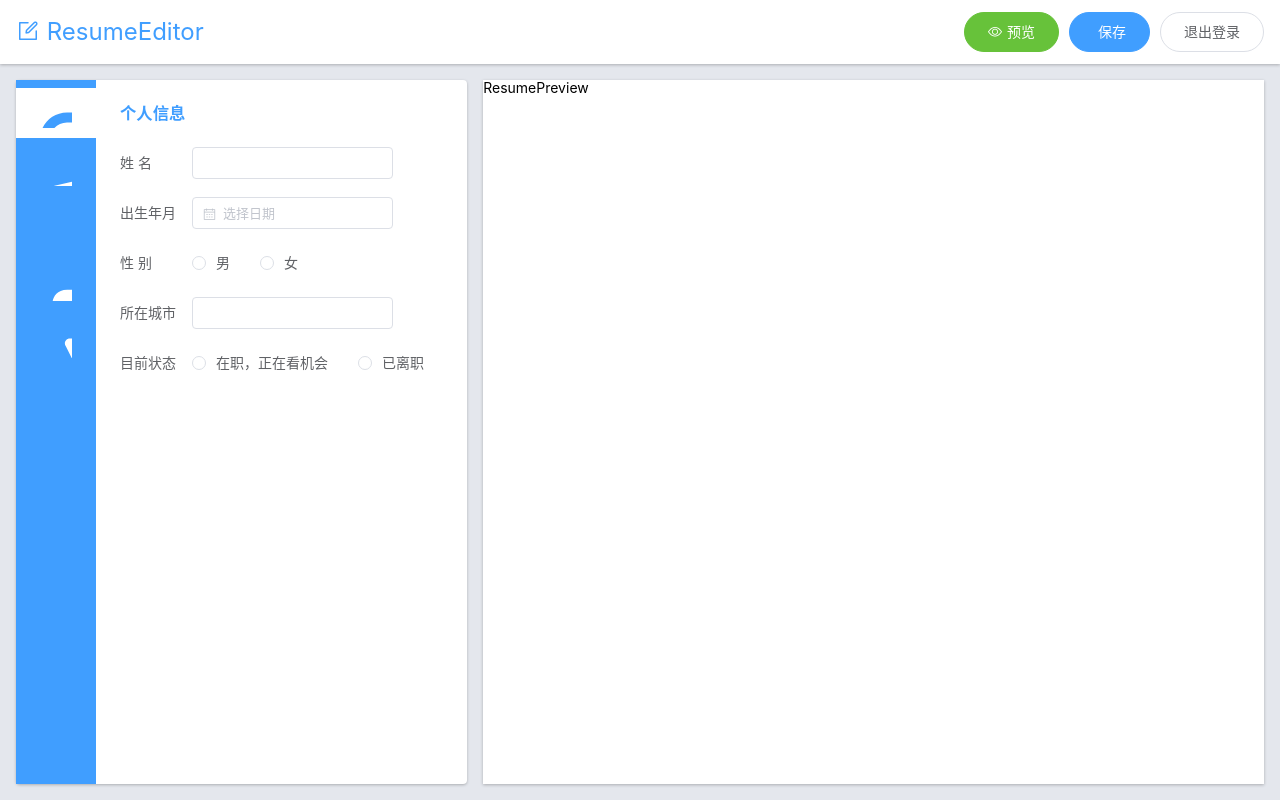
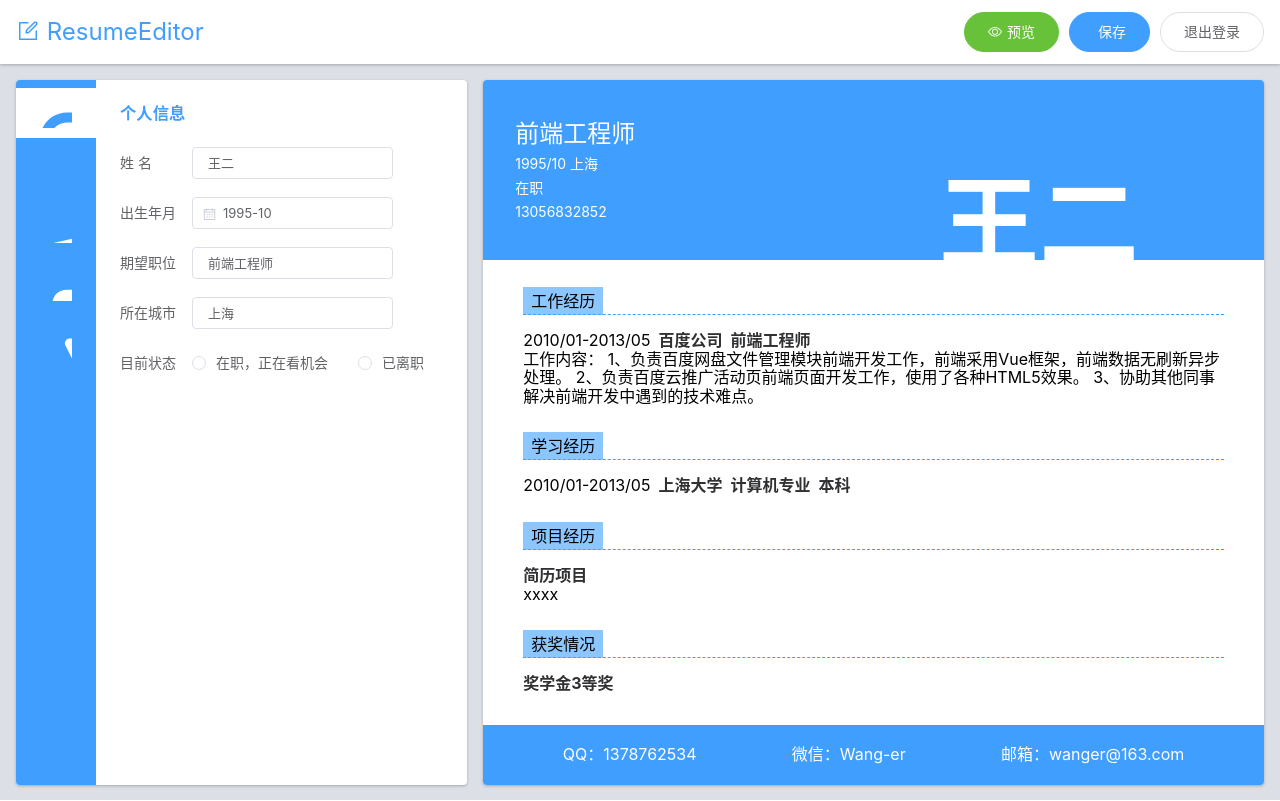
Before and after one commit to Saraalwayslikeworld/vue-resumer, a Vue app: page / in a window 1280 px wide. Built offline with nearby package versions, Linux system fonts and the light colour scheme.

Commit message:
完成预览部分

```diff
--- a/package.json
+++ b/package.json
@@ -12,9 +12,12 @@
   "dependencies": {
     "element-ui": "^2.4.0",
     "normalize.css": "^8.0.0",
-    "vue": "^2.5.2"
+    "vue": "^2.5.2",
+    "vue-router": "^3.0.1",
+    "vuex": "^3.0.1"
   },
   "devDependencies": {
+    "ajv": "^6.5.0",
     "autoprefixer": "^7.1.2",
     "babel-core": "^6.22.1",
     "babel-helper-vue-jsx-merge-props": "^2.0.3",
--- a/src/App.vue
+++ b/src/App.vue
@@ -3,11 +3,12 @@
     <!-- <div class="loginPage"></div> -->
     <div class="editPage">
       <header>
-        <Topbar class="topbar"/>
+        <Topbar v-show="!previewMode" class="topbar"/>
       </header>
       <main>
-        <Editor class="editor"/>
-        <Preview class="preview"/>
+        <Editor class="editor" v-show="!previewMode"/>
+        <Preview class="preview" v-bind:class="{viewMode: previewMode}"/>
+        <el-button class="exit" type="success" round @click="previewMode = false" v-show="previewMode">退出预览</el-button>
       </main>
   </div>
   </div>
@@ -20,26 +21,27 @@ import Preview from './components/ResumePreview'
 import Editor from './components/ResumeEditor'
 import icons from './assets/icons'
 
+import store from './store/index'
+
 export default {
   name: 'App',
-  data: function(){
-    return {
-      resume:{
-        profile:{name:'',birthday:'',gender:'',status:'',workyear:'',city:'',expectCity:'',expectWork:''},
-        workHistory:{duration:'',company:'',content:''},
-        studyHistory:{duration:'',school:'',major:'',degree:''},
-        projects:{name:'',content:''},
-        contacts:{qq:'',wechat:'',email:'',phone:''}
-      }
-    }
-  },
+  store,
   components: {
     Topbar,Preview,Editor
   },
   created(){
     document.body.insertAdjacentHTML('afterbegin', icons)
+  },
+  computed:{
+    previewMode:{
+      get(){
+        return this.$store.state.previewMode
+      },
+      set(value){
+        this.$store.commit('preview',value)
+      }
+    }
   }
-
 }
 </script>
 
@@ -50,7 +52,7 @@ $bgcolor: rgba(64, 160, 255, 0.6);
   height: 100vh;
   display: flex;
   flex-direction: column;
-  background: #E4E7ED;
+  background: #DCDFE6;
   >main {
     flex-grow: 1;
   }
@@ -58,17 +60,21 @@ $bgcolor: rgba(64, 160, 255, 0.6);
     max-width: 1440px;
     min-width: 1024px;
     width: 100%;
-    // margin: 16px 0;
     padding:  16px;
+    position: relative;
     display: flex;
-    align-self: center;
-    justify-content: space-between;
+    justify-content: space-around;
     >.editor {
       width: calc(40% - 48px);
       margin-right: 16px;
     }
     >.preview {
       flex: 1;
+    }
+    >.exit{
+      position: absolute;
+      right: 48px;
+      top: 32px;
     }
   }
 }
@@ -79,6 +85,11 @@ $bgcolor: rgba(64, 160, 255, 0.6);
     vertical-align: -0.1em;
     font-size:16px;
   }
-
+.viewMode {
+  align-self: center;
+  max-width: 60%;
+  overflow: auto;
+  height: 100vh;
+}
 
 </style>
--- a/src/components/EditorProfile.vue
+++ b/src/components/EditorProfile.vue
@@ -5,16 +5,11 @@
           <el-form-item label="姓 名">
             <el-input v-model="profile.name" style="width:80%"></el-input>
           </el-form-item>
-           <el-form-item label="出生年月">
-
-              <el-date-picker type="date" placeholder="选择日期" v-model="profile.birthday" style="width:80%" format="yyyy-MM "></el-date-picker>
-
+          <el-form-item label="出生年月">
+              <el-date-picker type="date" placeholder="选择日期" v-model="profile.birthday" style="width:80%" value-format="yyyy/MM" format="yyyy-MM "></el-date-picker>
           </el-form-item>
-           <el-form-item label="性 别">
-            <el-radio-group v-model="profile.gender">
-              <el-radio label="男"></el-radio>
-              <el-radio label="女"></el-radio>
-            </el-radio-group>
+          <el-form-item label="期望职位">
+            <el-input v-model="profile.position" style="width:80%"></el-input>
           </el-form-item>
           <el-form-item label="所在城市">
             <el-input v-model="profile.city" style="width:80%"></el-input>
--- a/src/components/ResumeEditor.vue
+++ b/src/components/ResumeEditor.vue
@@ -2,7 +2,7 @@
   <div id="Editor">
     <nav>
       <ol>
-        <li v-for="item in resume.config" :key="item.field" :class="{active: item.field === selected}"
+        <li v-for="item in config" :key="item.field" :class="{active: item.field === selected}"
             @click="selected = item.field">
           <svg class="icon" aria-hidden="true">
               <use v-bind:xlink:href="`#icon-${item.icon}`"></use>
@@ -15,16 +15,16 @@
         <ProfileEditor v-bind:profile="resume.profile"/>
       </li>
       <li  v-show="selected === 'workHistory'">
-        <ItemEditor v-bind:items="resume.workHistory" :labels="{company:'公司',duration:'起始日期',content:'工作内容'}" title="工作经历"/>
+        <ItemEditor v-bind:items="resume.workHistory" :labels="{company:'公司',duration:'起始日期',position:'职位',content:'工作内容'}" :title="config[1].title"/>
       </li>
       <li  v-show="selected === 'education'">
-        <ItemEditor v-bind:items="resume.education" :labels="{'school':'学校',duration:'起始日期',major:'专业',degree:'学位'}" title="学习经历"/>
+        <ItemEditor v-bind:items="resume.education" :labels="{'school':'学校',duration:'起始日期',major:'专业',degree:'学位'}" :title="config[2].title"/>
       </li>
       <li  v-show="selected === 'projects'">
-        <ItemEditor v-bind:items="resume.projects" :labels="{name:'项目',content:'项目内容'}" title="项目经历"/>
+        <ItemEditor v-bind:items="resume.projects" :labels="{name:'项目',content:'项目内容'}" :title="config[3].title"/>
       </li>
       <li  v-show="selected === 'awards'">
-        <ItemEditor v-bind:items="resume.awards" :labels="{name:'奖励荣誉'}" title="获奖情况"/>
+        <ItemEditor v-bind:items="resume.awards" :labels="{name:'奖励荣誉'}" :title="config[4].title"/>
       </li>
       <li v-show="selected === 'contacts'">
         <ContactEditor v-bind:contacts="resume.contacts"/>
@@ -41,27 +41,22 @@ import ItemEditor from './EditorItem.vue'
 export default {
   name: 'Editor',
   components:{ ProfileEditor,ContactEditor,ItemEditor},
-  data(){
-    return {
-      selected: 'profile',
-      resume:{
-        config:[
-          {field:'profile',icon:'id'},
-          {field:'education',icon:'study'},
-          {field:'workHistory',icon:'work'},
-          {field:'projects',icon:'project'},
-          {field:'awards',icon:'reward'},
-          {field:'contacts',icon:'contact'},
-        ],
-        profile:{name:'',birthday:'',gender:'',status:'',city:''},
-        workHistory:[{duration:'',company:'',content:''}],
-        education:[{duration:'',school:'',major:'',degree:''}],
-        projects:[{name:'',content:''}],
-        awards: [{name:''}],
-        contacts:{qq:'',wechat:'',email:'',phone:''}
+  computed:{
+    config(){
+      return this.$store.state.config
+    },
+    selected:{
+      get(){
+        return this.$store.state.selected
+      },
+      set(value){
+        return this.$store.commit('switchTab',value)
       }
+    },
+    resume(){
+      return this.$store.state.resume
     }
-  }
+  },
 }
 </script>
 
@@ -72,6 +67,7 @@ export default {
     background: #fff;
     box-shadow:0 1px 3px 0 rgba(0,0,0,0.25);
     border-radius: 4px;
+    overflow: hidden;
     display: flex;
     > nav {
       min-width: 60px;
--- a/src/components/ResumePreview.vue
+++ b/src/components/ResumePreview.vue
@@ -1,19 +1,107 @@
 <template>
   <div id="Preview">
-    ResumePreview
+    <header>
+      <h1 class="name">{{resume.profile.name||"请填写姓名"}}</h1>
+      <p class="title">{{resume.profile.position||'请填写职位'}}</p>
+      <p class="msg">{{(resume.profile.birthday||'请填写出生年月')+' '+ (resume.profile.city||'请填写城市')}}</p>
+      <p class="msg">{{resume.profile.status}}</p>
+      <p class="contacts">
+        {{resume.contacts.phone||'请填写联系电话'}}
+      </p>
+    </header>
+    <section v-for="(items,key,index) in resume" :key="index" v-if="index!==0 && index!==5">
+      <span class="title" v-if="index!==0">{{config[index].title}}</span>
+      <hr v-if="index!==0">
+      <li v-for="item in items" :key="item">
+        <p class="content" v-for="(value,key) in item" :key="key" v-if="key=='content'">{{ (value||'请填写详细内容') }}</p>
+        <span class="time" v-else-if="value instanceof Array">{{ value.join('-')||'0000/00-0000/00' }}</span>
+        <span class="msg" v-else>{{ (value||'请填写信息') }}</span>
+      </li>
+    </section>
+    <footer>
+      <span>QQ：{{resume.contacts.qq || '请填写信息'}}</span>
+      <span>微信：{{resume.contacts.wechat || '请填写信息'}}</span>
+      <span>邮箱：{{resume.contacts.email || '请填写信息'}}</span>
+    </footer>
   </div>
 </template>
 
 <script>
 export default {
   name: 'Preview',
+  computed:{
+    resume(){
+      return this.$store.state.resume
+    },
+    config(){
+      return this.$store.state.config
+    }
+  }
 }
 </script>
 
-<!-- Add "scoped" attribute to limit CSS to this component only -->
-<style scoped>
+<style scoped lang="scss">
+  $maincolor:#409EFF;
+  $bgcolor: rgba(64, 160, 255, 0.6);
+  * {margin:0;padding:0; font-size:16px;}
   #Preview {
     background: #fff;
     box-shadow:0 1px 3px 0 rgba(0,0,0,0.25);
+    border-radius: 4px;
+    overflow: auto;
+    header {
+      height: 180px;
+      background: $maincolor;
+      padding: 32px;
+      color: #fff;
+      position: relative;
+      h1.name {
+        font-size: 100px;
+        position: absolute;
+        bottom: -20px;
+        right: 16%;
+      }
+      p.title {
+         font-size: 24px;
+      }
+      p{
+        font-size: 14px;
+        margin-top:8px;
+      }
+    }
+    section{
+      margin: 32px 40px;
+      .title {
+        background: $bgcolor;
+        padding: 4px 8px;
+        font-size: 16px;
+      }
+      hr {
+        margin: 4px 0;
+        border: none;
+        border-top: 1px dashed $maincolor;
+      }
+      li {
+        margin-top: 16px;
+        span {
+          padding: 4px 8px 4px 0;
+        }
+        .msg {
+          color:#303133;
+          font-weight: bold;
+        }
+      }
+    }
+    footer {
+      height: 60px;
+      margin-top: 32px;
+      padding: 16px 32px;
+      background: $maincolor;
+      color:#fff;
+      display: flex;
+      justify-content: space-around;
+      align-items: center;
+    }
   }
+
 </style>
--- a/src/components/Topbar.vue
+++ b/src/components/Topbar.vue
@@ -3,7 +3,7 @@
     <div class="wrapper">
       <span class="logo"><i class="el-icon-edit-outline"></i> ResumeEditor</span>
       <div class="btn">
-        <el-button type="success" icon="el-icon-view" round>预览</el-button>
+        <el-button type="success" icon="el-icon-view" round @click="previewMode = true">预览</el-button>
         <el-button type="primary" icon="el-icon-circle-check-outline" round>保存</el-button>
         <el-button  round>退出登录</el-button>
       </div>
@@ -14,6 +14,16 @@
 <script>
 export default {
   name: 'Topbar',
+  computed:{
+    previewMode:{
+      get(){
+        return this.$store.state.previewMode
+      },
+      set(value){
+        this.$store.commit('preview',value)
+      }
+    }
+  }
 }
 </script>
 
--- a/src/main.js
+++ b/src/main.js
@@ -1,6 +1,7 @@
 // The Vue build version to load with the `import` command
 // (runtime-only or standalone) has been set in webpack.base.conf with an alias.
 import Vue from 'vue'
+import Vuex from 'vuex'
 import App from './App'
 import 'normalize.css'        // 统一默认样式
 import './assets/reset.scss'  // 修改默认样式
--- /dev/null
+++ b/src/store/index.js
@@ -0,0 +1,38 @@
+import Vuex from 'vuex'
+import Vue from 'vue'
+
+Vue.use(Vuex)
+
+export default new Vuex.Store({
+    state: {
+        selected: 'profile',
+        previewMode: false,
+        config:[
+            {field:'profile',icon:'id',title:'个人信息'},
+            {field:'workHistory',icon:'work',title:'工作经历'},
+            {field:'education',icon:'study',title:'学习经历'},
+            {field:'projects',icon:'project',title:'项目经历'},
+            {field:'awards',icon:'reward',title:'获奖情况'},
+            {field:'contacts',icon:'contact',title:'联系方式'},
+        ],
+        resume:{
+            profile:{name:'王二',birthday:'1995/10',position:'前端工程师',city:'上海',status:'在职'},
+            workHistory:[{duration:['2010/01','2013/05'],company:'百度公司',position:'前端工程师',content:` 工作内容：
+             1、负责百度网盘文件管理模块前端开发工作，前端采用Vue框架，前端数据无刷新异步处理。
+             2、负责百度云推广活动页前端页面开发工作，使用了各种HTML5效果。
+             3、协助其他同事解决前端开发中遇到的技术难点。`}],
+            education:[{duration:['2010/01','2013/05'],school:'上海大学',major:'计算机专业',degree:'本科'}],
+            projects:[{name:'简历项目',content:'xxxx'}],
+            awards: [{name:'奖学金3等奖'}],
+            contacts:{qq:'1378762534',wechat:'Wang-er',email:'wanger@163.com',phone:'13056832852'}
+        }
+    },
+    mutations: {
+        switchTab(state,value){
+            state.selected = value
+        },
+        preview(state,value){
+            state.previewMode = value
+        }
+    }
+})
```
Also changed, not shown: src/components/EditorItem.vue (+8 -8 lines), 1 other file (tests, documents, lock files or other folders).
